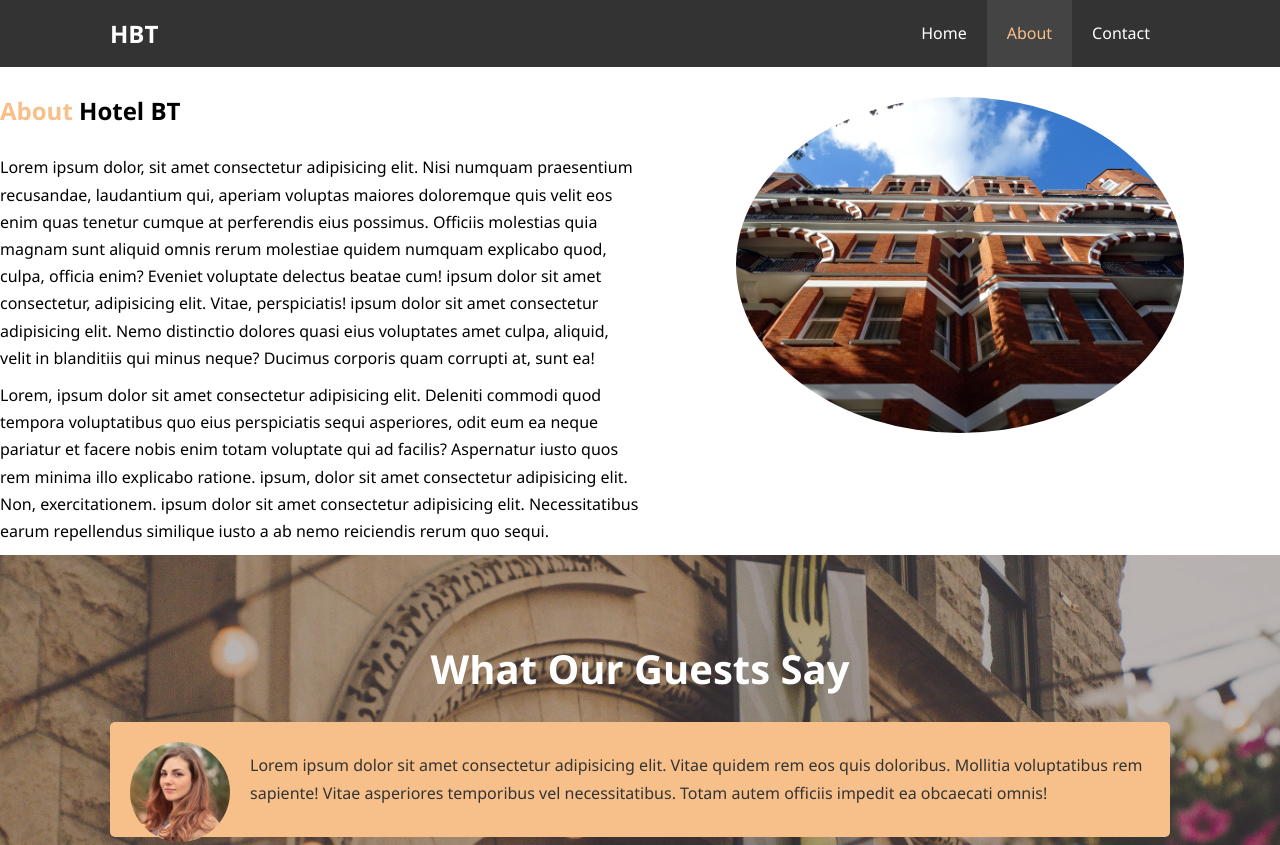
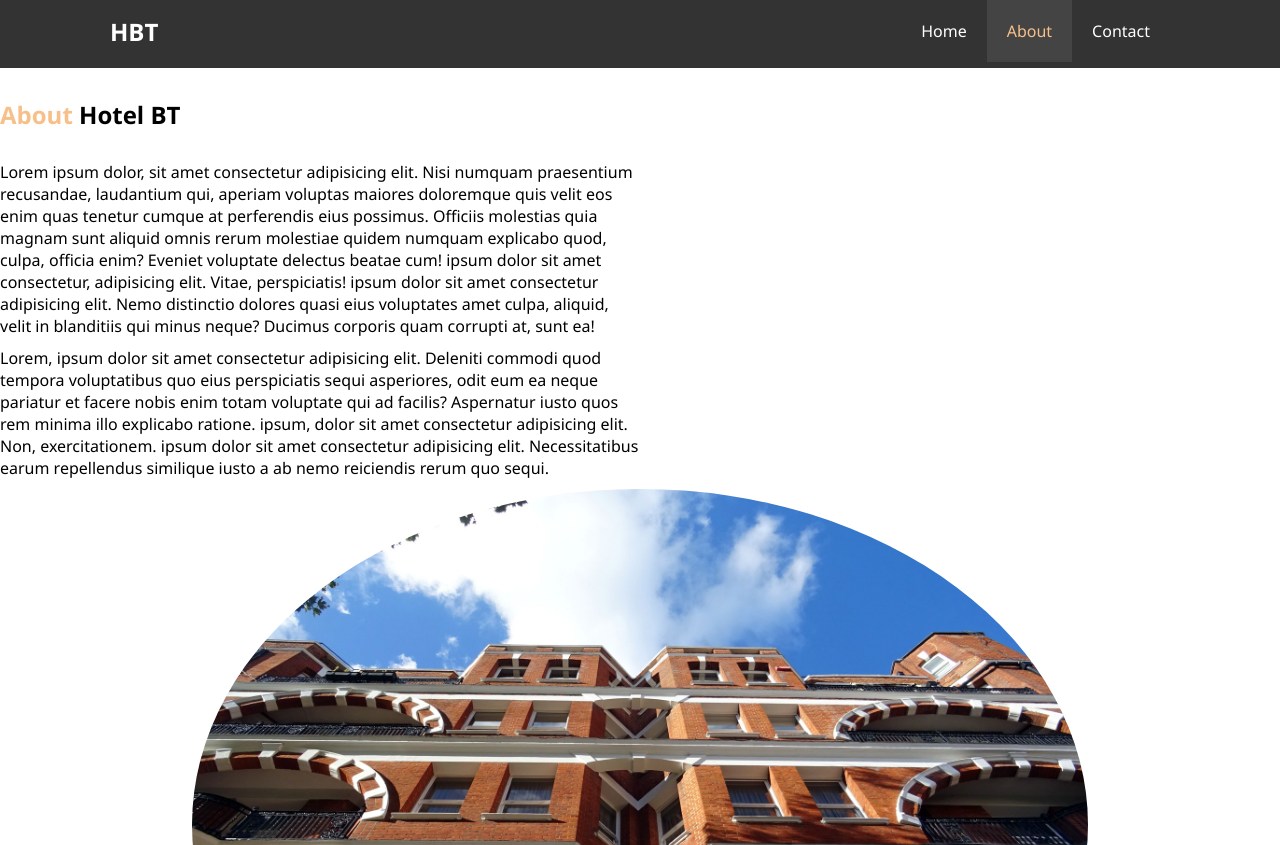
Before and after one commit to CristelleF/Hotel-website, a plain HTML site: page about.html in a window 1280 px wide. Shown: the top 845 px of the page. Drawn offline with Linux system fonts and the light colour scheme.

Commit message:
resubmit for grade

```diff
--- a/css/style.css
+++ b/css/style.css
@@ -5,6 +5,10 @@
     box-sizing: border-box;
 }
 
+body{
+    font-family:'Segoe UI', 'Segoe UI', Tahoma, Geneva, Verdana, sans-serif;
+    list-style: height 1.7em;
+}
 
 /*Utility*/
 
@@ -32,6 +36,10 @@ p {
     border: none;
     cursor:pointer;
 }
+.btn:hover{
+    background: #f7c08a;
+    color: #333;
+}
 
 .btn-light{
     background: #f4f4f4;
@@ -52,6 +60,9 @@ p {
     color: #333;
 }
 
+.form-group{
+    margin-bottom: 20px;
+}
 
 .container{
     max-width: 1100px;
@@ -59,12 +70,24 @@ p {
     padding: 0 20px;
     overflow: auto;
 }
+.py-1{
+    padding: 10px 0;
+}
+.py-2{
+    padding: 20px 0;
+}
+.py-3{
+    padding: 30px 0;
+}
+
+.clr{
+    clear: both;
+}
 
 /* Navbar */
 
 nav {
     background: #333;
-    color: white;
     overflow: auto;
 }
 
@@ -73,7 +96,7 @@ nav a {
 }
 nav h1 {
     float: left;
-    padding-top: 20px;
+    padding-top: 15px;
 }
 
 nav ul {
@@ -87,15 +110,10 @@ nav ul li {
 }
 
 nav ul li a {
-    color:white;
     display: block;
     padding: 20px;
     text-align: center;
 
-}
-nav ul li a.current {
-    background: #444;
-    color: #f7c08a;
 }
 nav ul li a:hover, nav ul li .current
 {
@@ -161,35 +179,10 @@ nav ul li a:hover, nav ul li .current
     min-height: 300px;
 }
 
-body{
-
-    font-family: 'Segoe UI', Tahoma, Geneva, Verdana, sans-serif;
-    line-height: 1.7em;
-}
-/*Utility*/
-.py-1{
-    padding: 10px 0;
-}
-.py-2{
-    padding: 20px 0;
-}
-.py-3{
-    padding: 30px 0;
-}
-
-.clr{
-    clear: both;
-}
-
 /*About Info*/
 
 #about-info .info-left{
     float: left;
-    width: 50%;
-    min-height: 100%;
-}
-#about-info .info-right{
-    float: right;
     width: 50%;
     min-height: 100%;
 }
@@ -240,7 +233,6 @@ body{
 #contact-form h1{
     font-size: 40px;
     line-height: 1.2em;
-    /* padding-top:  */
 }
 
 #contact-form label{
```
Also changed, not shown: Hotel.html (added).
